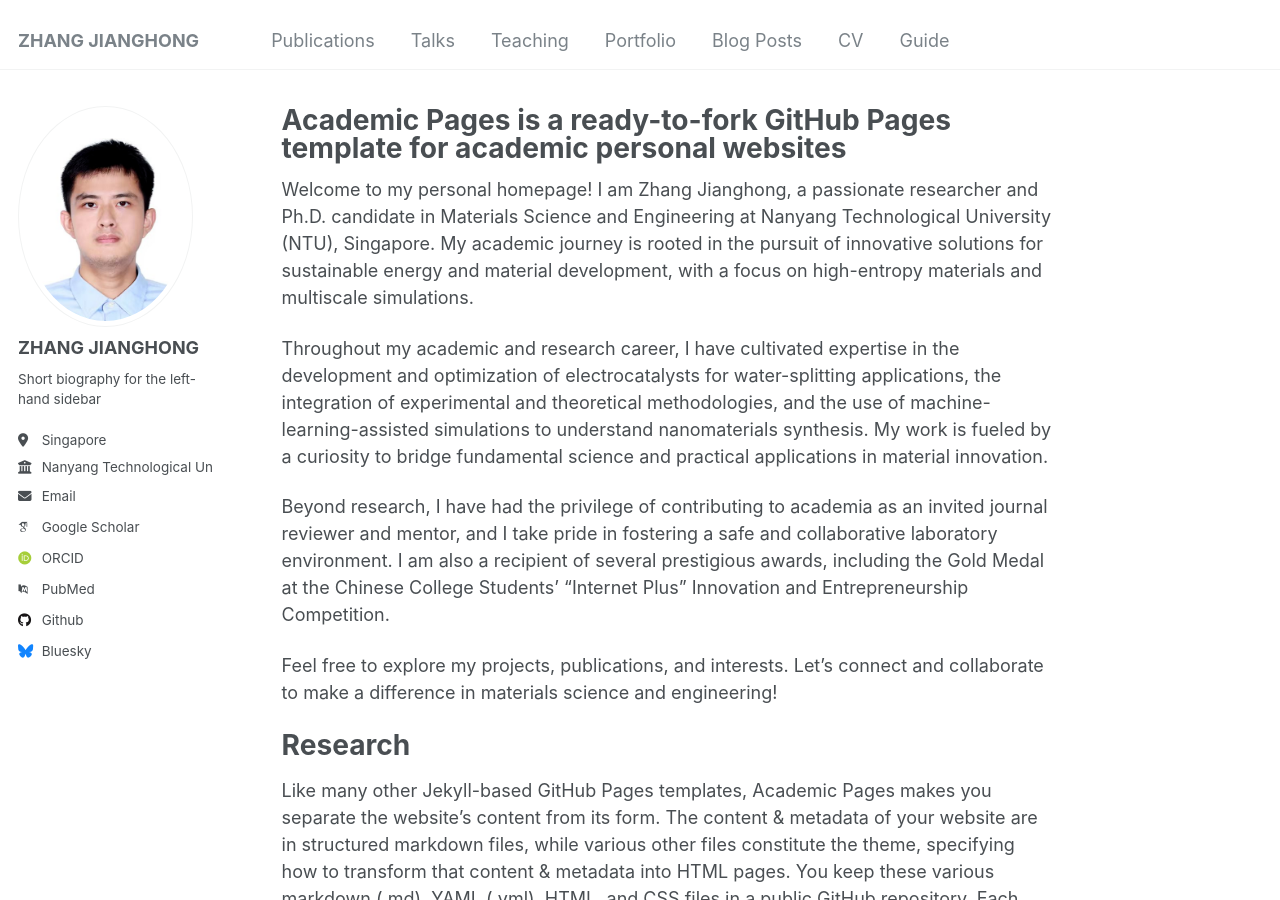
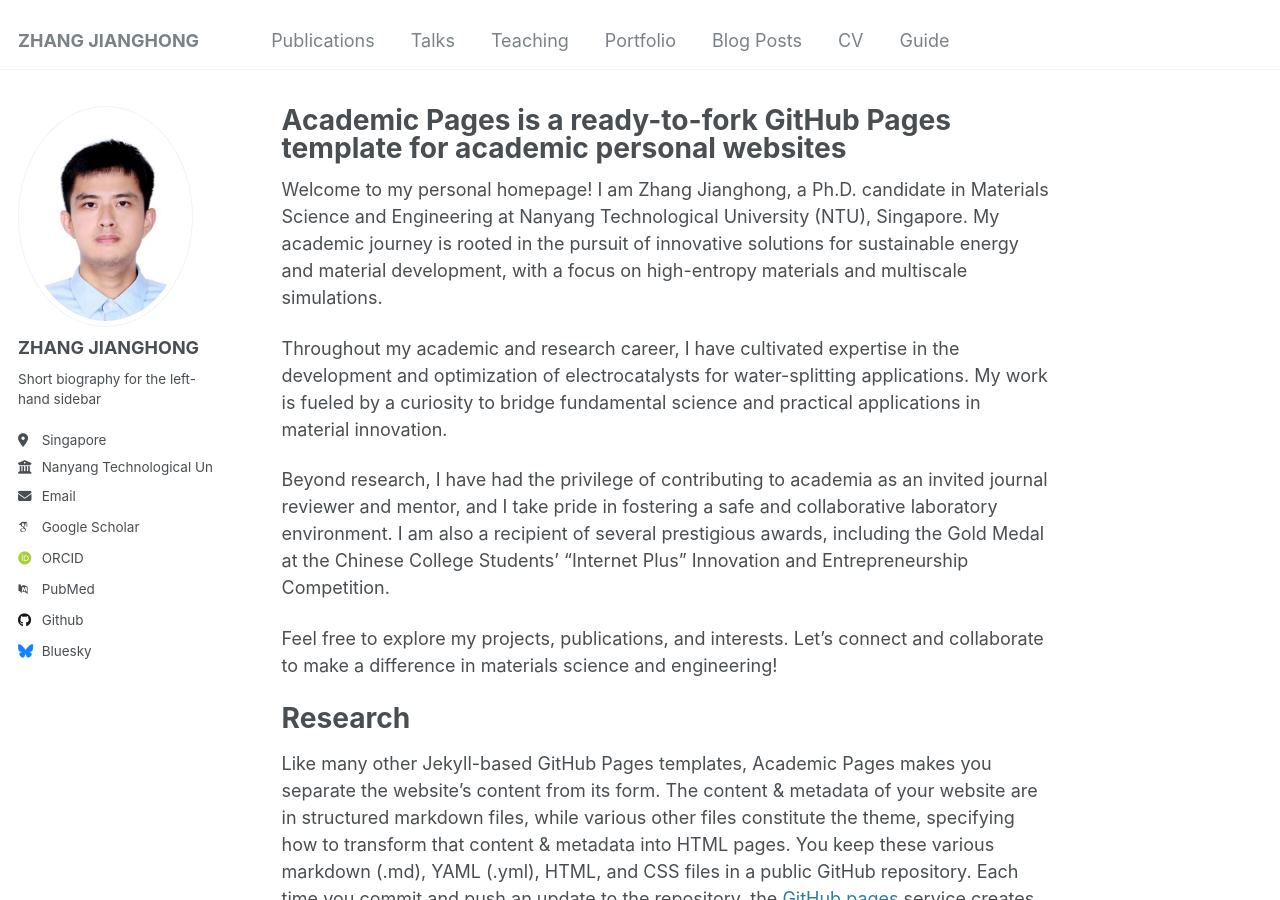
Before and after one commit to zjh990724/zjh990724.github.io, a Jekyll site: the page built from _pages/about.md, in a window 1280 px wide and 900 px high. Built offline with Jekyll 4.4.1, drawn with Linux system fonts in a browser that asks for light colours; some web fonts are replaced.

Commit message:
Update about.md

```diff
--- a/_pages/about.md
+++ b/_pages/about.md
@@ -6,9 +6,9 @@ redirect_from:
   - /about/
   - /about.html
 ---
-Welcome to my personal homepage! I am Zhang Jianghong, a passionate researcher and Ph.D. candidate in Materials Science and Engineering at Nanyang Technological University (NTU), Singapore. My academic journey is rooted in the pursuit of innovative solutions for sustainable energy and material development, with a focus on high-entropy materials and multiscale simulations.
+Welcome to my personal homepage! I am Zhang Jianghong, a Ph.D. candidate in Materials Science and Engineering at Nanyang Technological University (NTU), Singapore. My academic journey is rooted in the pursuit of innovative solutions for sustainable energy and material development, with a focus on high-entropy materials and multiscale simulations.
 
-Throughout my academic and research career, I have cultivated expertise in the development and optimization of electrocatalysts for water-splitting applications, the integration of experimental and theoretical methodologies, and the use of machine-learning-assisted simulations to understand nanomaterials synthesis. My work is fueled by a curiosity to bridge fundamental science and practical applications in material innovation.
+Throughout my academic and research career, I have cultivated expertise in the development and optimization of electrocatalysts for water-splitting applications. My work is fueled by a curiosity to bridge fundamental science and practical applications in material innovation.
 
 Beyond research, I have had the privilege of contributing to academia as an invited journal reviewer and mentor, and I take pride in fostering a safe and collaborative laboratory environment. I am also a recipient of several prestigious awards, including the Gold Medal at the Chinese College Students’ "Internet Plus" Innovation and Entrepreneurship Competition.
 
```
